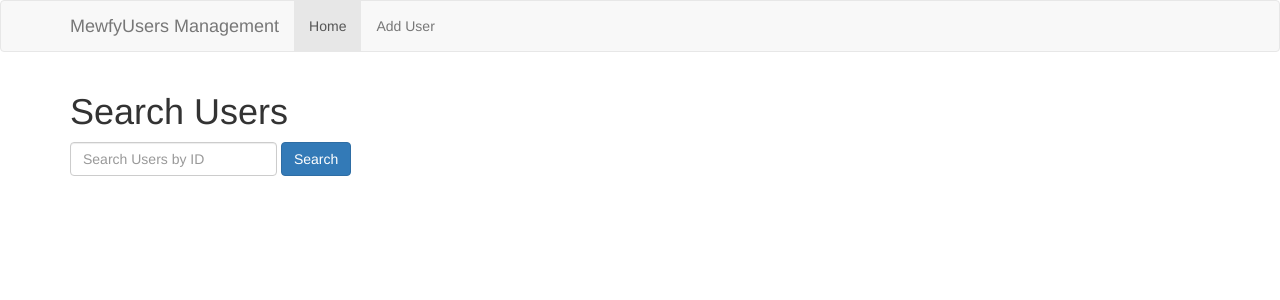
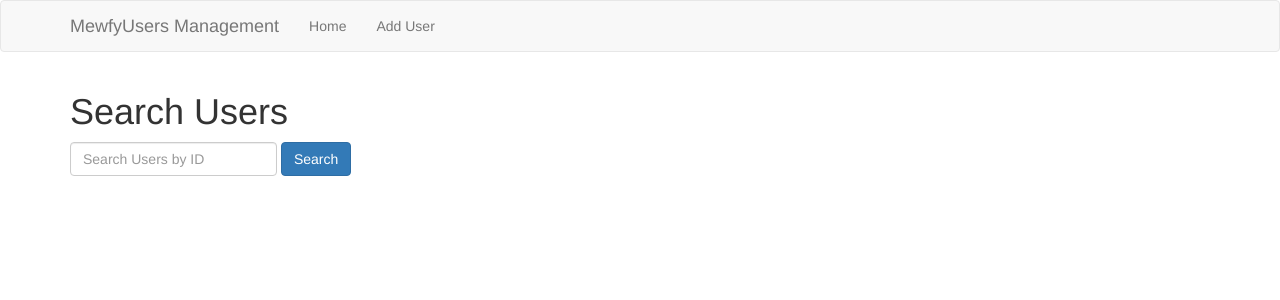
Before and after one commit to michaelwishlow/mewfymanager, a Node server app: page / in a window 1280 px wide. Shown: the top 300 px of the page. Run offline with Node 20, Linux system fonts and the light colour scheme; some libraries are stand-ins or nearby versions.

Commit message:
corrections

```diff
--- a/views/details.handlebars
+++ b/views/details.handlebars
@@ -1,4 +1,4 @@
-<h1>{{user.first.name}} {{user.last.name}} [{{user.id}}]</h1>
+<h1>{{user.first_name}} {{user.last_name}} [{{user.id}}]</h1>
 <ul class="list-group">
 	<li class="list-group-item"><strong>Email: </strong>{{user.email}}</li>
 	<li class="list-group-item"><strong>Phone: </strong>{{user.phone}}</li>
--- a/views/layouts/main.handlebars
+++ b/views/layouts/main.handlebars
@@ -18,7 +18,7 @@
         </div>
         <div id="navbar" class="collapse navbar-collapse">
           <ul class="nav navbar-nav">
-            <li class="active"><a href="/">Home</a></li>
+            <li><a href="/">Home</a></li>
             <li><a href="/user/add">Add User</a></li>
           </ul>
         </div><!--/.nav-collapse -->
```
